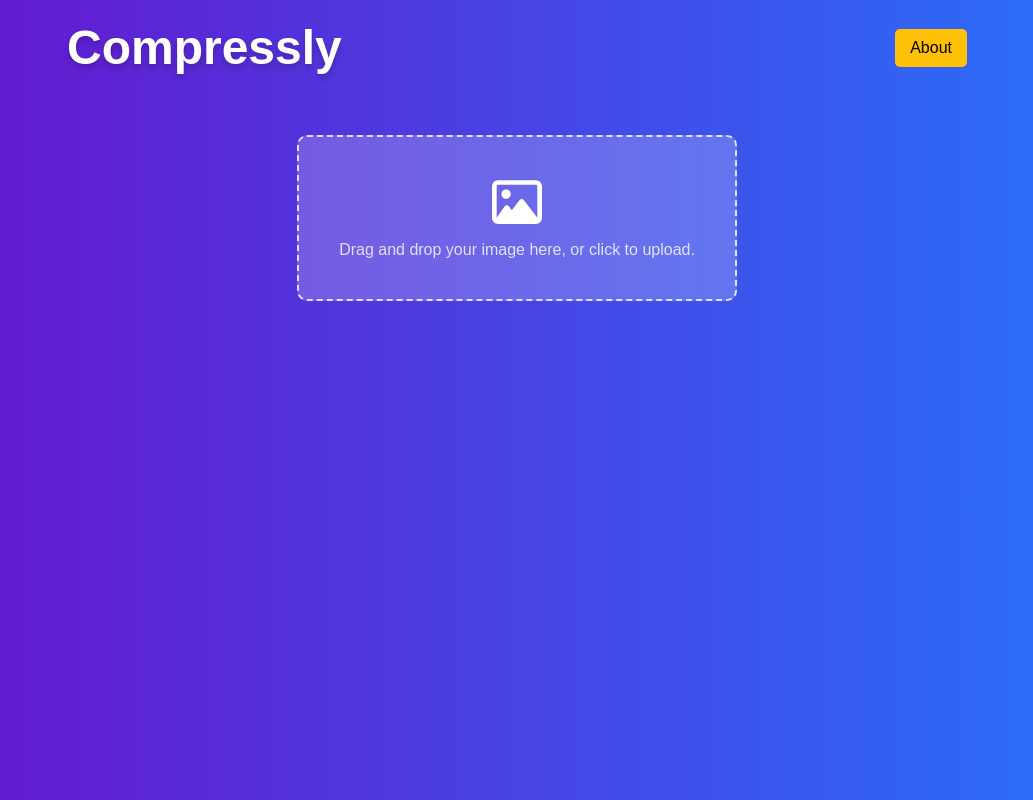
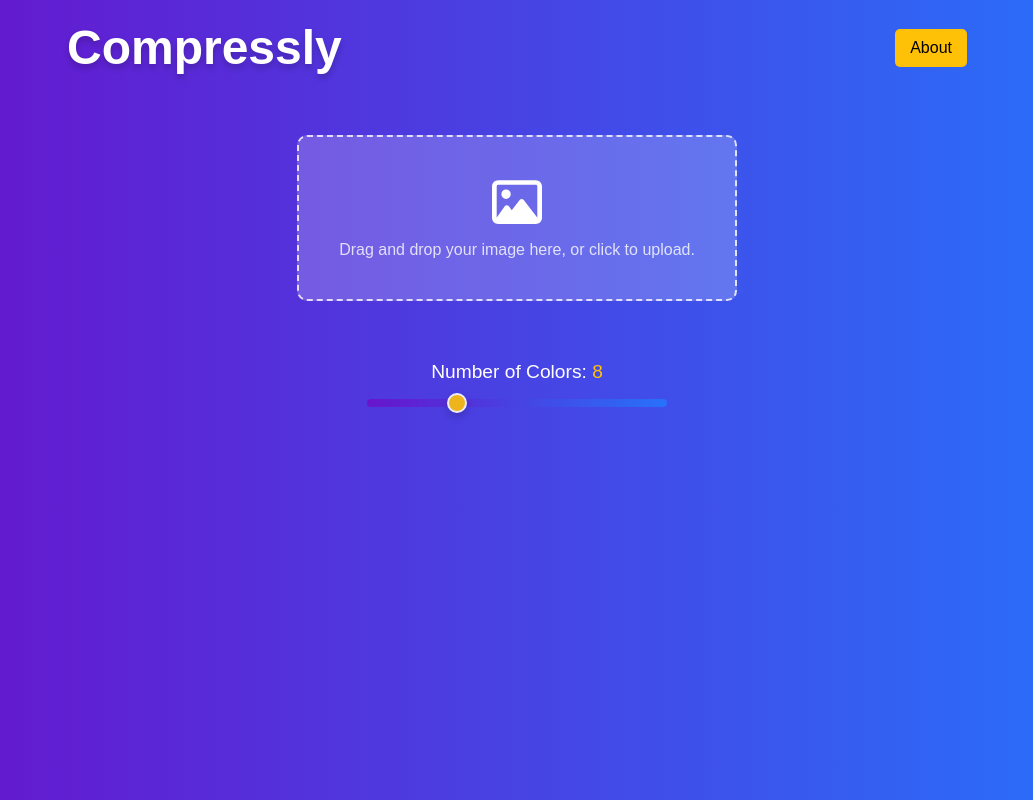
Before and after one commit to SurryaT10/Compressly, a React (Create React App) app in the folder compressly_app/: page / in a window 1280 px wide. Shown: the whole page, without its empty margins (123-1156 px from the left). Built offline with nearby package versions, Linux system fonts and the light colour scheme; a web font is replaced by a local one.

Commit message:
Added slider component

```diff
--- a/compressly_app/src/components/Main.js
+++ b/compressly_app/src/components/Main.js
@@ -3,10 +3,11 @@ import { motion } from "framer-motion";
 import Comparison from "./Comparison";
 import About from "./About";
 import Modal from "./Modal";
+import Slider from "./Slider";
 import "../css/main.css";
 import { FaRegImage } from "react-icons/fa6";
 
-function Main({ showAboutModal, onCloseModal }) {
+function Main({ onCloseModal }) {
     const [image, setImage] = useState(null);
     const [previewImage, setPreviewImage] = useState(null);
     const [compressedImage, setCompressedImage] = useState(null);
@@ -46,10 +47,9 @@ function Main({ showAboutModal, onCloseModal }) {
         setMetrics(null);
         setErrorMessage(null);
 
+        await getCompressedImage(file, allowedValues[colorCountIndex]);
         // Scroll to the bottom
         setTimeout(() => bottomRef.current?.scrollIntoView({ behavior: "smooth" }), 100);
-
-        await getCompressedImage(file, allowedValues[colorCountIndex]);
     };
 
     const getCompressedImage = async (file, colors) => {
@@ -155,6 +155,15 @@ function Main({ showAboutModal, onCloseModal }) {
                 </div>
             </motion.div>
 
+            <Slider image={image}
+                allowedValues={allowedValues}
+                setCompressedImage={setCompressedImage}
+                colorCountIndex={colorCountIndex}
+                setColorCountIndex={setColorCountIndex}
+                getImage={getImage}
+                loading={loading}
+            />
+
             {errorMessage && (
                 <motion.div
                     className="error-message"
@@ -183,16 +192,15 @@ function Main({ showAboutModal, onCloseModal }) {
                     </div>
 
                     <div className="image-container">
-                        <h3>Compressed Image</h3>
-                        {loading ? (
-                            <div className="loader"></div>
-                        ) : (
-                            <motion.img
-                                src={compressedImage}
-                                alt="Compressed"
-                                whileHover={{ scale: 1.05 }}
-                            />
-                        )}
+                        { compressedImage ? <h3>Compressed Image</h3> : null }
+                        {
+                            compressedImage ? (
+                                <img className="preview-image" src={compressedImage} alt="original-image" />
+                            ) : <div style={{display: "flex", alignItems: "center", justifyContent: "center"}}>
+                                    <div className="loader"></div>
+                                    <p>Compressing...</p>
+                                </div>
+                        }
                     </div>
                 </motion.div>
             )}
@@ -204,8 +212,9 @@ function Main({ showAboutModal, onCloseModal }) {
                     initial={{ opacity: 0 }}
                     animate={{ opacity: 1 }}
                     transition={{ duration: 0.5 }}
+                    ref={bottomRef}
                 >
-                    <button onClick={(event) => {
+                    <button  onClick={(event) => {
                         event.stopPropagation()
                         showModal(true)}
                         }
--- /dev/null
+++ b/compressly_app/src/components/Slider.js
@@ -0,0 +1,37 @@
+import React from "react";
+import "../css/slider.css";
+
+function Slider({ image, allowedValues, setCompressedImage, colorCountIndex, setColorCountIndex, getImage, loading }) {
+
+    return (
+        <div className="slider-container">
+                <label htmlFor="color-slider"><span style={{"color":"white"}}>Number of Colors: </span>{allowedValues[colorCountIndex]}</label>
+                <div className="custom-slider">
+                    <input
+                        id="color-slider"
+                        type="range"
+                        min="0"
+                        max={allowedValues.length - 1}
+                        step="1"
+                        value={colorCountIndex}
+                        onChange={(e) => setColorCountIndex(parseInt(e.target.value, 10))}
+                        onMouseUp={async () => {
+                            if (image) {
+                                setCompressedImage(null);
+                                await getImage(image, allowedValues[colorCountIndex]);
+                            }
+                        }}
+                        onTouchEnd={async () => {
+                            if (image) {
+                                setCompressedImage(null);
+                                await getImage(image, allowedValues[colorCountIndex]);
+                            }
+                        }}
+                        disabled={loading}
+                    />
+                </div>
+            </div>
+    );
+}
+
+export default Slider;
--- a/compressly_app/src/css/main.css
+++ b/compressly_app/src/css/main.css
@@ -129,6 +129,21 @@ body {
     transition: transform 0.3s ease;
 }
 
+.loader {
+    border: 5px solid #f3f3f3;
+    border-top: 5px solid #3498db;
+    border-radius: 50%;
+    width: 30px;
+    height: 30px;
+    margin-right: 3px;
+    animation: spin 2s linear infinite;
+}
+
+@keyframes spin {
+    0% { transform: rotate(0deg); }
+    100% { transform: rotate(360deg); }
+}
+
 /* Button Section */
 .button-section {
     display: flex;
--- /dev/null
+++ b/compressly_app/src/css/slider.css
@@ -0,0 +1,122 @@
+/* Slider Container */
+.slider-container {
+    display: flex;
+    flex-direction: column;
+    align-items: center;
+    margin: 20px 0;
+    color: #ffffff;
+    font-family: "Poppins", sans-serif;
+}
+
+/* Label */
+.slider-container label {
+    font-size: 1.2rem;
+    margin-bottom: 10px;
+    color: #ffc107; /* Vibrant yellow for contrast */
+}
+
+/* Slider Wrapper */
+.custom-slider {
+    position: relative;
+    width: 300px;
+}
+
+/* Range Input Styling */
+input[type="range"] {
+    -webkit-appearance: none;
+    appearance: none;
+    width: 100%;
+    height: 8px;
+    background: linear-gradient(to right, #6a11cb, #2575fc); /* Gradient track */
+    border-radius: 5px;
+    outline: none;
+    opacity: 0.9;
+    transition: background 0.3s ease-in-out;
+    cursor: pointer;
+}
+
+/* Track (Webkit) */
+input[type="range"]::-webkit-slider-runnable-track {
+    background: transparent;
+    border-radius: 5px;
+}
+
+/* Track (Moz) */
+input[type="range"]::-moz-range-track {
+    height: 8px;
+    background: transparent;
+    border-radius: 5px;
+}
+
+/* Thumb (Webkit) */
+input[type="range"]::-webkit-slider-thumb {
+    -webkit-appearance: none;
+    appearance: none;
+    width: 20px;
+    height: 20px;
+    background: #ffc107; /* Vibrant thumb color */
+    border-radius: 50%;
+    border: 2px solid white;
+    box-shadow: 0px 4px 10px rgba(0, 0, 0, 0.2);
+    cursor: pointer;
+    transition: transform 0.2s ease-in-out;
+}
+
+input[type="range"]::-webkit-slider-thumb:hover {
+    transform: scale(1.2);
+}
+
+/* Thumb (Moz) */
+input[type="range"]::-moz-range-thumb {
+    width: 20px;
+    height: 20px;
+    background: #ffc107;
+    border-radius: 50%;
+    border: 2px solid white;
+    box-shadow: 0px 4px 10px rgba(0, 0, 0, 0.2);
+    cursor: pointer;
+    transition: transform 0.2s ease-in-out;
+}
+
+input[type="range"]::-moz-range-thumb:hover {
+    transform: scale(1.2);
+}
+
+/* Tooltip */
+.slider-tooltip {
+    position: absolute;
+    top: -40px;
+    left: 50%;
+    transform: translateX(-50%);
+    background: #2575fc;
+    color: white;
+    padding: 5px 10px;
+    font-size: 0.9rem;
+    border-radius: 5px;
+    box-shadow: 0px 4px 10px rgba(0, 0, 0, 0.3);
+    white-space: nowrap;
+    opacity: 0;
+    pointer-events: none;
+    transition: opacity 0.3s ease-in-out, transform 0.2s ease-in-out;
+}
+
+input[type="range"]:hover + .slider-tooltip {
+    opacity: 1;
+    transform: translateX(-50%) translateY(-5px);
+}
+
+/* Slider Disabled State */
+input[type="range"]:disabled {
+    background: #bbb;
+    cursor: not-allowed;
+}
+
+input[type="range"]:disabled::-webkit-slider-thumb {
+    background: #ccc;
+    border-color: #bbb;
+}
+
+input[type="range"]:disabled::-moz-range-thumb {
+    background: #ccc;
+    border-color: #bbb;
+}
```
